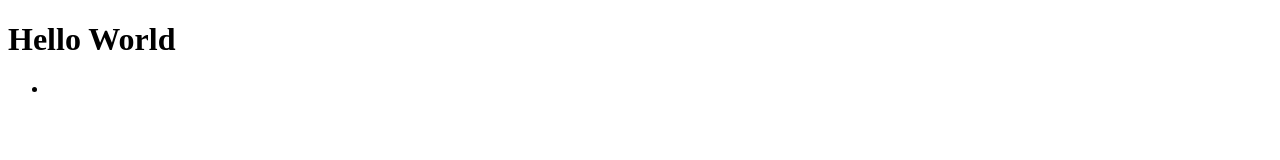
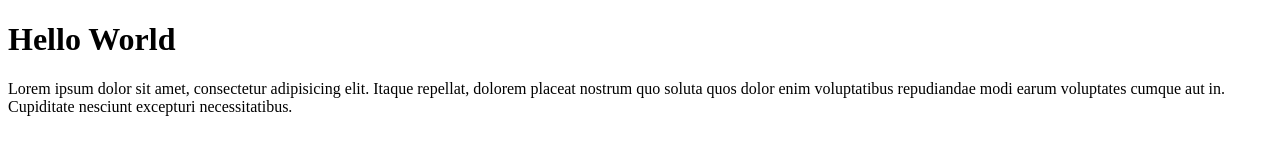
Before and after one commit to sandriendev/wf3Sandriengithub, a plain HTML site: page index.html in a window 1280 px wide. Drawn offline with Linux system fonts and the light colour scheme.

Commit message:
2eme commit

```diff
--- a/index.html
+++ b/index.html
@@ -9,9 +9,7 @@
 <body>
     <h1>Hello World</h1>
     <div>
-        <ul>
-            <li></li>
-        </ul>
+        <p>Lorem ipsum dolor sit amet, consectetur adipisicing elit. Itaque repellat, dolorem placeat nostrum quo soluta quos dolor enim voluptatibus repudiandae modi earum voluptates cumque aut in. Cupiditate nesciunt excepturi necessitatibus.</p>
     </div>
 </body>
 </html>
```
